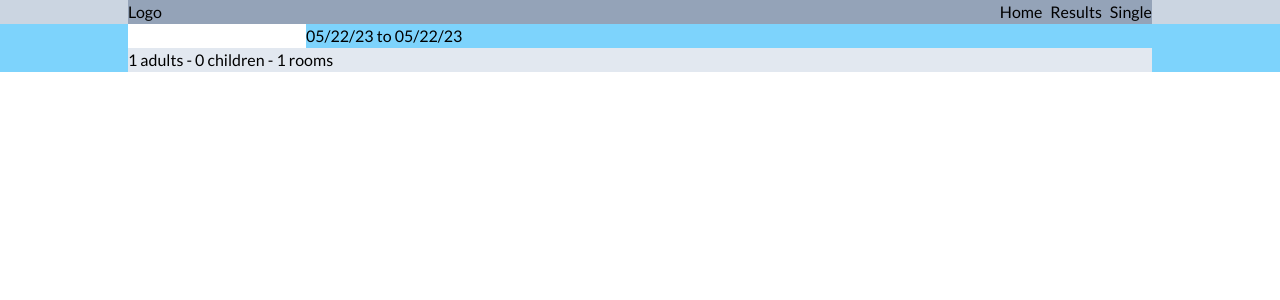
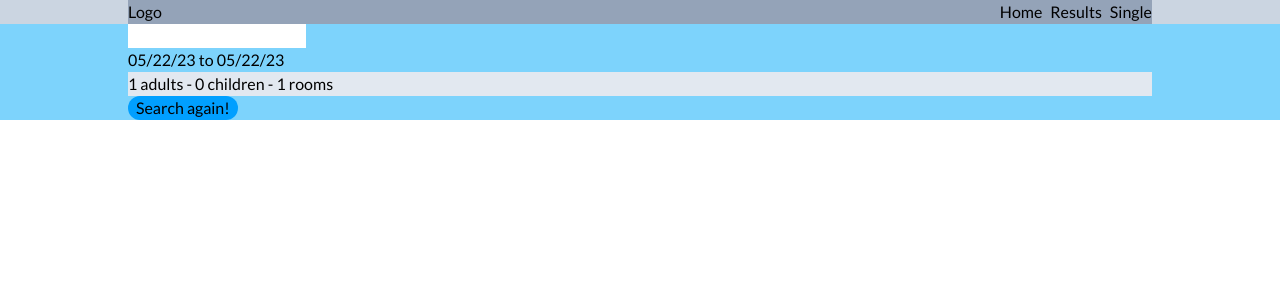
Before and after one commit to lilKriT/MERN-Hotel-Booking, a React (Vite) app in the folder packages/client/: page / in a window 1280 px wide. Both pictures are taken after a click on the button "Find". Shown: the top 300 px of the page. Built offline with nearby package versions, Linux system fonts and the light colour scheme.

Commit message:
Search box done.

```diff
--- a/packages/client/src/components/SearchBox.tsx
+++ b/packages/client/src/components/SearchBox.tsx
@@ -3,6 +3,7 @@ import IDateRange from "../interfaces/IDateRange";
 import IRoomOptions from "../interfaces/IRoomOptions";
 import { format } from "date-fns";
 import RoomOptions from "./RoomOptions";
+import { DateRange } from "react-date-range";
 
 interface ISearchBox {
   state: {
@@ -16,7 +17,10 @@ const SearchBox = ({ state }: ISearchBox) => {
   const [destination, setDestination] = useState(state.destination);
   const [dates, setDates] = useState(state.dates);
   const [roomOptions, setRoomOptions] = useState(state.roomOptions);
+
+  // Settings
   const [roomOptionsOpened, setRoomOptionsOpened] = useState(false);
+  const [datePickerOpened, setDatePickerOpened] = useState(false);
 
   // Handling option changes
   type RoomOptionsKey = keyof typeof roomOptions;
@@ -31,6 +35,11 @@ const SearchBox = ({ state }: ISearchBox) => {
     setRoomOptions({ ...roomOptions, [castOption]: newValue });
   };
 
+  // Handling new search
+  const handleReSearch = () => {
+    console.log("Searching");
+  };
+
   return (
     // Form begins
     <form>
@@ -42,14 +51,32 @@ const SearchBox = ({ state }: ISearchBox) => {
       />
 
       {/* Dates Field */}
-      <span>{`${format(
-        dates[0].startDate || Date.now(),
-        "MM/dd/yy"
-      )} to ${format(dates[0].endDate || Date.now(), "MM/dd/yy")}`}</span>
+      <div className="relative">
+        <span
+          className="cursor-pointer"
+          onClick={() => setDatePickerOpened(!datePickerOpened)}
+        >{`${format(dates[0].startDate || Date.now(), "MM/dd/yy")} to ${format(
+          dates[0].endDate || Date.now(),
+          "MM/dd/yy"
+        )}`}</span>
+
+        {/* Date Picker */}
+        {datePickerOpened && (
+          <DateRange
+            editableDateInputs={true}
+            onChange={(item) => setDates([item.selection])}
+            moveRangeOnFirstSelection={false}
+            ranges={dates}
+            minDate={new Date()}
+            className="absolute top-10 left-0"
+          />
+        )}
+      </div>
 
       {/* Room Options Field */}
       <div className="bg-slate-200 relative">
         <span
+          className="cursor-pointer"
           onClick={() => setRoomOptionsOpened(!roomOptionsOpened)}
         >{`${roomOptions.adults} adults - ${roomOptions.children} children - ${roomOptions.rooms} rooms`}</span>
 
@@ -61,6 +88,14 @@ const SearchBox = ({ state }: ISearchBox) => {
           />
         )}
       </div>
+
+      <button
+        className="btn btn--primary"
+        type="button"
+        onClick={() => handleReSearch()}
+      >
+        Search again!
+      </button>
     </form>
   );
 };
```
